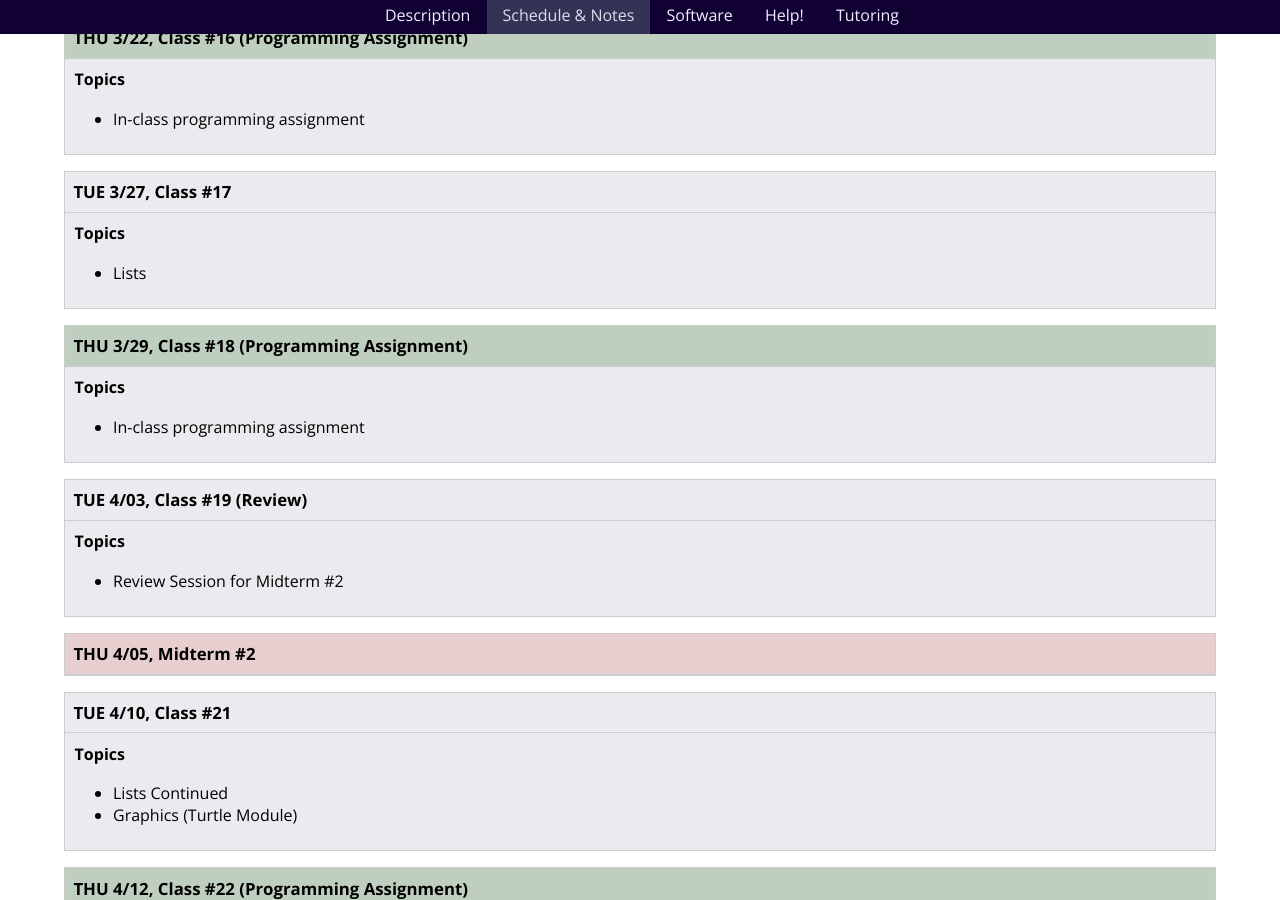
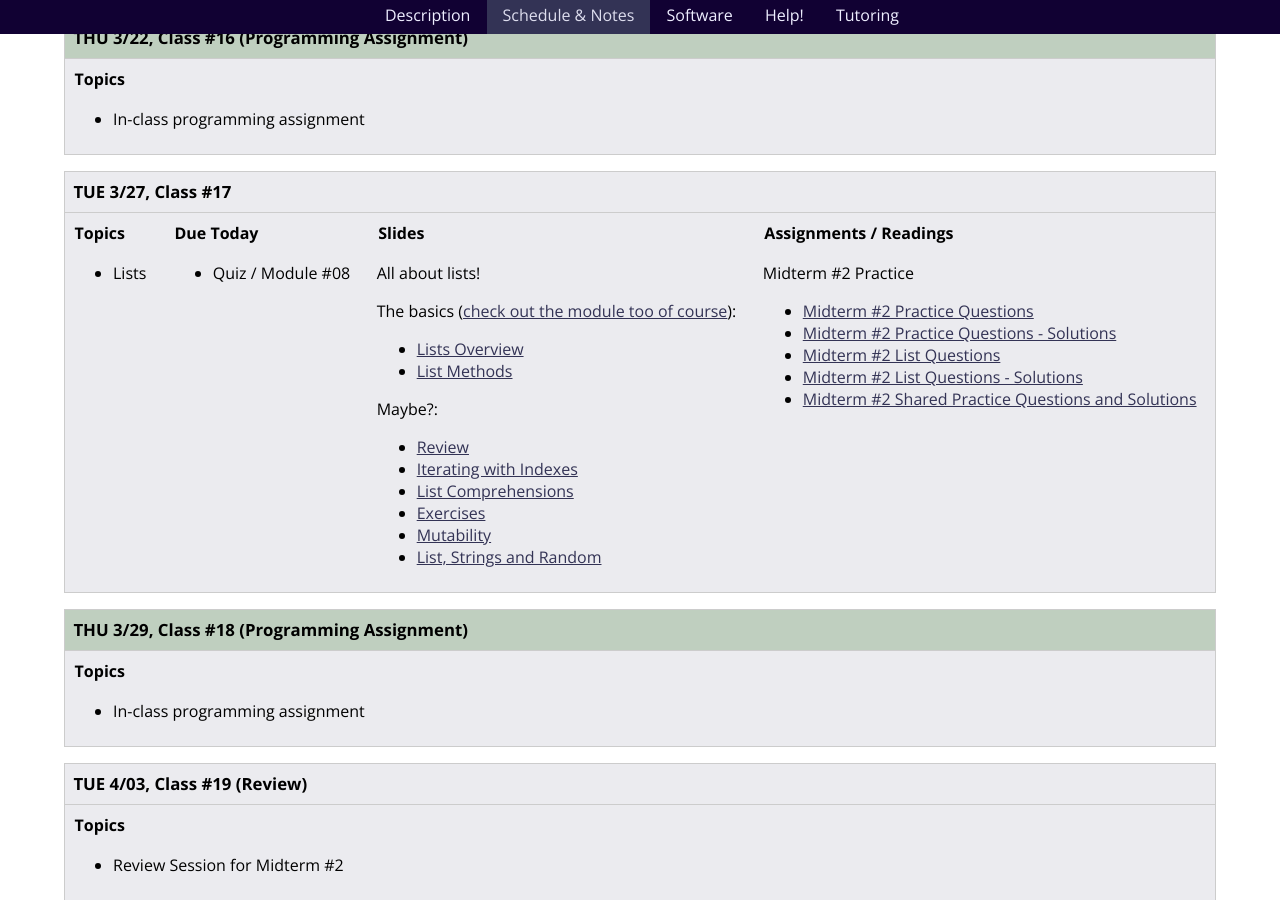
Before and after one commit to foureyes/csci-ua.0002-spring2018-002-008, a Jekyll site: the page built from schedule.markdown, in a window 1280 px wide and 900 px high, scrolled down 6069 px. Built offline with Jekyll 4.4.1, drawn with Linux system fonts in a browser that asks for light colours.

Commit message:
add class 17

```diff
--- a/schedule.markdown
+++ b/schedule.markdown
@@ -301,7 +301,7 @@
 ####  Topics
 
 * Lists
-</article>{% comment %} {% include classes/17/materials.markdown %} {% endcomment %}</div> </section>
+</article>{% include classes/17/materials.markdown %}</div> </section>
 
 <a name="class18"></a><!---------- start --------------->
 
```
